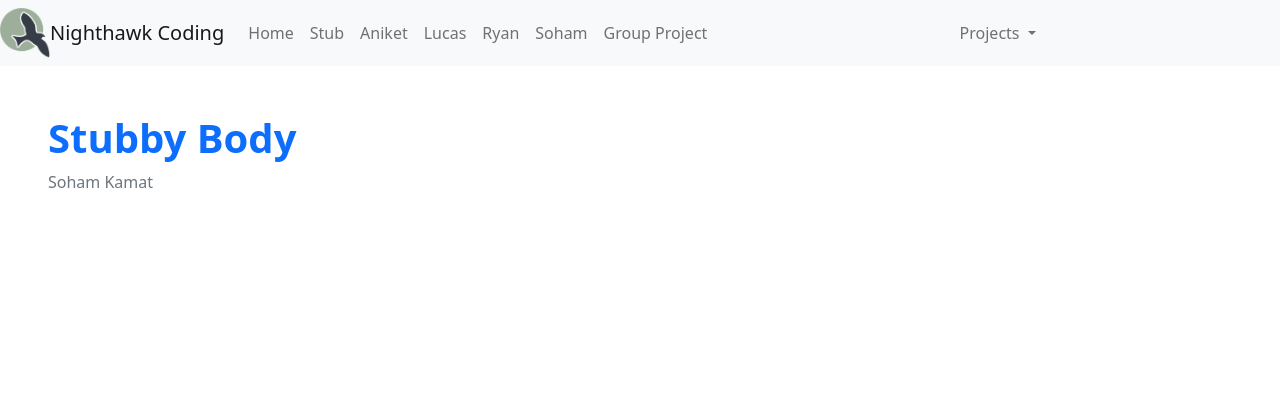
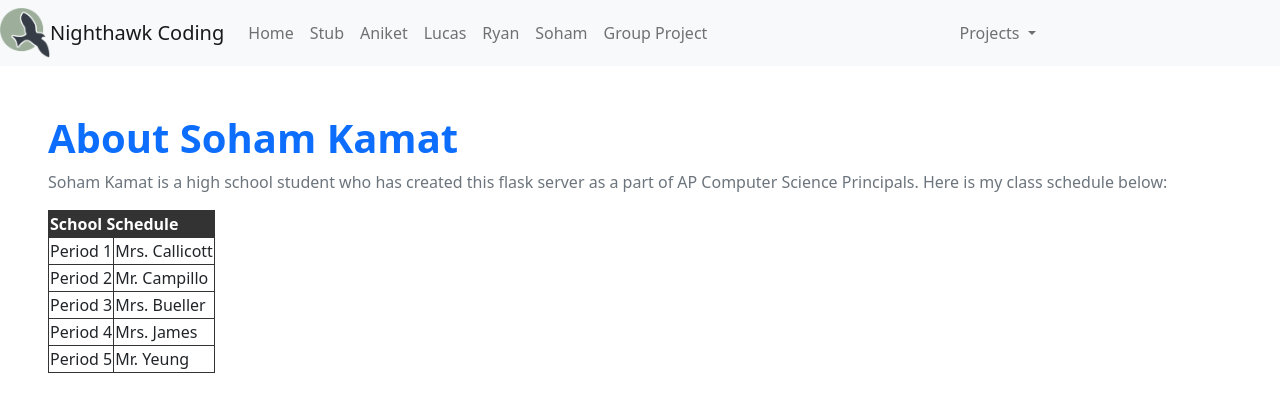
Before and after one commit to AniCricKet/fried-giggles, a Flask app: page /soham/ in a window 1280 px wide. Shown: the top 412 px of the page. Run offline with Flask 2, Linux system fonts and the light colour scheme.

Commit message:
sohampage

```diff
--- a/templates/soham.html
+++ b/templates/soham.html
@@ -8,10 +8,60 @@
 {% block body %}
     <!- Try building a new body here, bootstrap is a wise choice ->
     <div class="px-5 py-5 mx-auto">
-        <h1 class="text-primary"><strong>Stubby Body</strong></h1>
-        <p class="text-secondary">Soham Kamat</p>
-    </div>
+        <h1 class="text-primary"><strong>About Soham Kamat</strong></h1>
+        <p class="text-secondary">Soham Kamat is a high school student who has created this flask server as a part of AP Computer Science Principals. Here is my class schedule below:</p>
+
+    <style>
+    table,
+    td {
+       border: 1px solid #333;
+    }
+
+    thead,
+    tfoot {
+        background-color: #333;
+        color: #fff;
+    }
+    </style>
+
+    <table>
+        <thead>
+            <tr>
+                <th colspan="2">School Schedule</th>
+            </tr>
+        </thead>
+        <tbody>
+            <tr>
+                <td> Period 1 </td>
+                <td> Mrs. Callicott </td>
+            </tr>
+            <tr>
+                <td> Period 2 </td>
+                <td> Mr. Campillo </td>
+            </tr>
+            <tr>
+                <td> Period 3 </td>
+                <td> Mrs. Bueller </td>
+            </tr>
+            <tr>
+                <td> Period 4 </td>
+                <td> Mrs. James </td>
+            </tr>
+            <tr>
+                <td> Period 5 </td>
+                <td> Mr. Yeung </td>
+            </tr>
+
+        </tbody>
+      </div>
+    </table>
+
+
 {% endblock %}
+
+
+
+
 
 <!- This is turning off birds background from base.html -->
 {% block background %}
```
